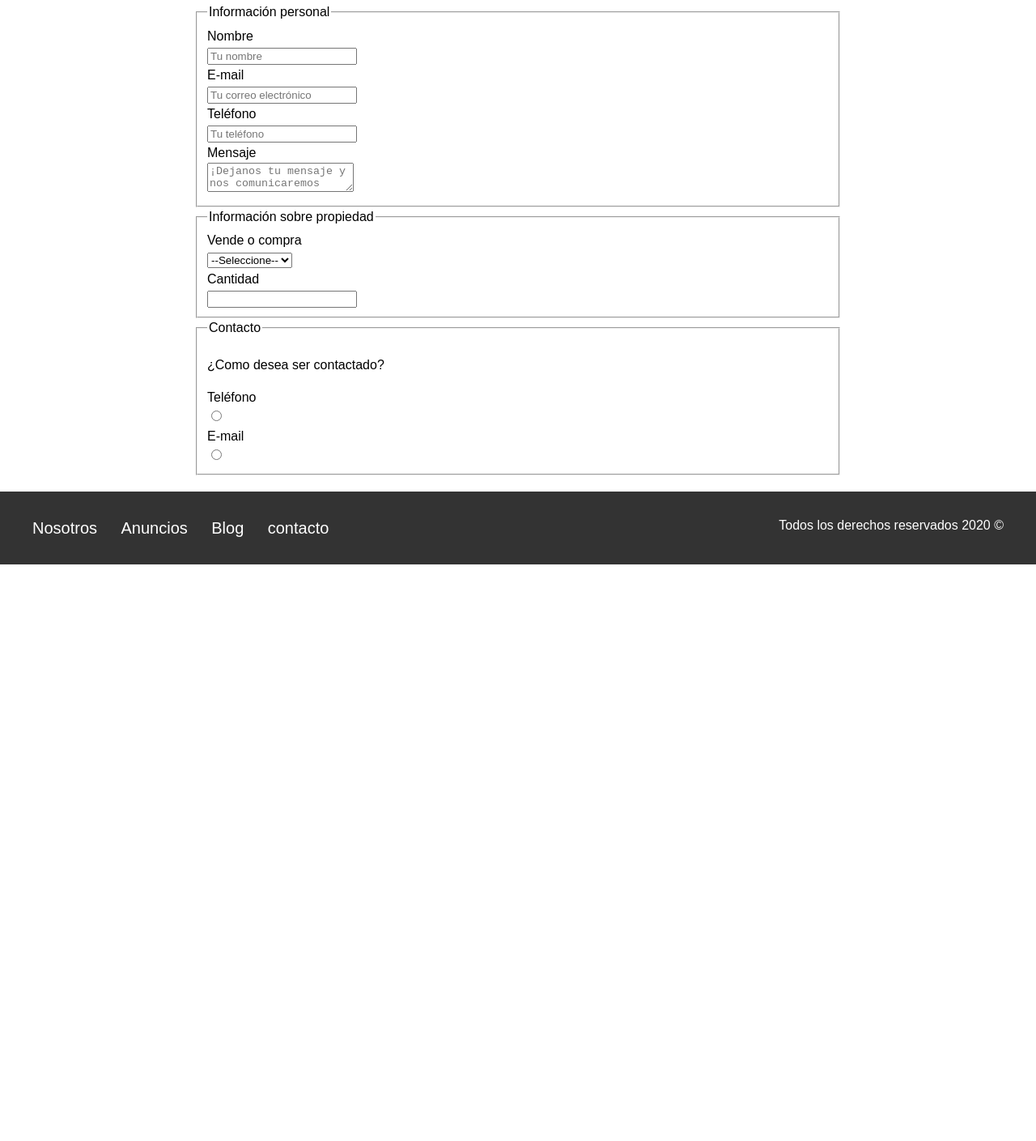
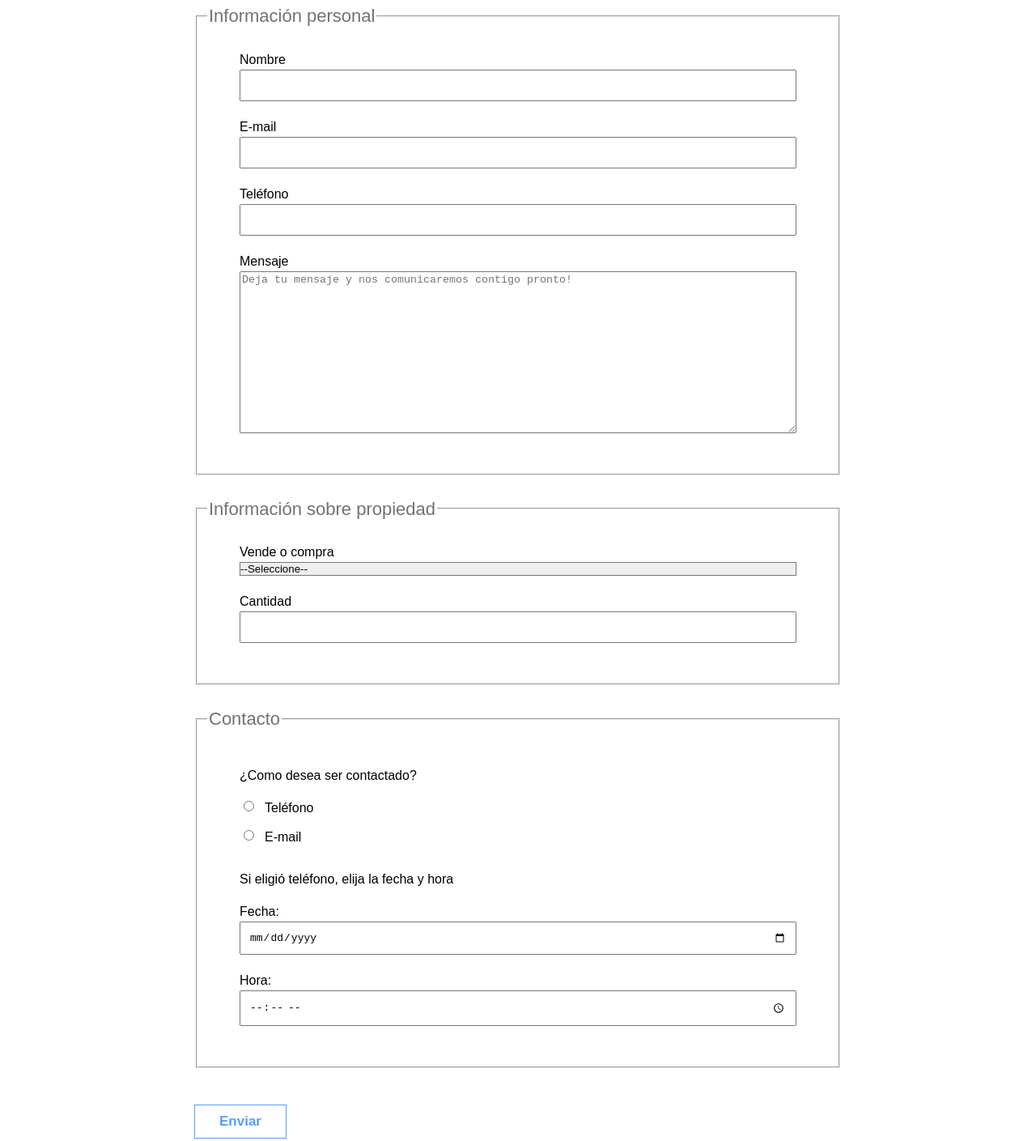
Before and after one commit to YAngelicaAG/BienesRaices, a website: page contacto.html in a window 1280 px wide. Shown: the part 1297-2706 px from the top of the page at 81% size. Before the commit the page ends 1994 px from the top, so only its background shows below. Drawn offline with Linux system fonts and the light colour scheme; a web font is replaced by a local one.

Commit message:
Finalizacion de pagina contacto

```diff
--- a/contacto.html
+++ b/contacto.html
@@ -33,42 +33,56 @@
     <form action="">
       <fieldset>
         <legend>Información personal</legend>
+          <div class="container-content">
             <label for="nombre">Nombre </label>
-        <input id="nombre" type="text" placeholder="Tu nombre">
+            <input id="nombre" type="text" >
 
             <label for="email">E-mail </label>
-        <input type="email" name="" id="email" placeholder="Tu correo electrónico" required>
+            <input type="email" name="" id="email" required>
 
             <label for="telefono">Teléfono</label>
-        <input type="tel" id="telefono" placeholder="Tu teléfono" required>
+            <input type="tel" id="telefono"  required>
 
             <label for="mensaje">Mensaje</label>
-        <textarea id="mensaje" placeholder="¡Dejanos tu mensaje y nos comunicaremos contigo pronto!"></textarea>
+            <textarea id="mensaje" placeholder="Deja tu mensaje y nos comunicaremos contigo pronto!"></textarea>
+          </div>
       </fieldset>
 
       <fieldset>
         <legend>Información sobre propiedad</legend>
+          <div class="container-content">
             <label for="opciones">Vende o compra</label>
             <select id="opciones">
               <option value="" disabled selected>--Seleccione--</option>
               <option value="Compra">Compra</option>
               <option value="Vende">Vende</option>
             </select>
-
             <label for="cantidad">Cantidad</label>
             <input type="number" id="cantidad" min="0" >
+          </div>
       </fieldset>
 
       <fieldset>
         <legend>Contacto</legend>
+          <div class="container-content">
             <p>¿Como desea ser contactado?</p>
+            <div class="contenedor-radioButton">
+              <input type="radio" id="c-tel" name="tipo-contacto" value="telefono">
               <label for="c-tel">Teléfono</label>
-        <input type="radio" id="c-tel" name="tipo-contacto" value="telefono">
+            </div>
+            <div class="contenedor-radioButton">
+              <input type="radio" name="tipo-contacto" id="c-email" value="correo">
+              <label for="c-email">E-mail</label>
+            </div>
+            <p>Si eligió teléfono, elija la fecha y hora</p>
+            <label for="fecha">Fecha:</label>
+            <input type="date" id="fecha">
 
-        <label for="c-email">E-mail</label>
-        <input type="radio" name="tipo-contacto" id="c-email" value="correo">
-
+            <label for="hora">Hora:</label>
+            <input type="time" id="hora" min="09:00" max="18:00">
+          </div>
       </fieldset>
+        <input type="submit" value="Enviar" class="boton boton-azul">
 
     </form>
   </main>
--- a/css/index.css
+++ b/css/index.css
@@ -89,6 +89,7 @@ h4{
 .boton-azul:hover{
   background-color: #579EFF;
   color: #ffffff;
+  cursor: pointer;
 }
 
 .boton-morado{
@@ -101,6 +102,7 @@ h4{
   border: 1px solid #A157FF;
   color: #A157FF;
   background-color: #ffffff;
+  cursor: pointer;
 }
 
 
@@ -451,7 +453,51 @@ h4{
 }
 
 /*Contacto*/
+fieldset{
+  margin-bottom: 2.5rem;
+}
+legend{
+ font-size: 2.2rem;
+ color: #727272;
+}
+.container-content{
+  padding: 2rem 4rem 2rem 4rem;
+  display: flex;
+  flex-direction: column;
+  justify-content: center;
+}
 
 label{
   display: block;
 }
+
+/*Des-seleccionar determinado input*/
+input:not([type="submit"]), textarea, select{
+  margin-bottom: 2rem;
+}
+input:not([type="submit"]){
+  padding: 1rem;
+  font-size: 1.3rem;
+}
+  input:not([type="submit"]):focus{
+    outline: none;
+    border: 1px solid #01BA93;
+    box-shadow: 0 0 9px 0 #01BA93;
+
+  }
+  textarea{
+    height: 20rem;
+  }
+  select{
+    -webkit-appearance: none;
+    appearance: none;
+    /*Quitarle la apariencia por default. Es importante incluir las dos propuedades para que funcione */
+  }
+
+.contenedor-radioButton{
+  display: flex;
+}
+
+.contenedor-radioButton label{
+  margin-left: 1rem;
+}
```
Lines whose indentation alone changed are shown as unchanged.
